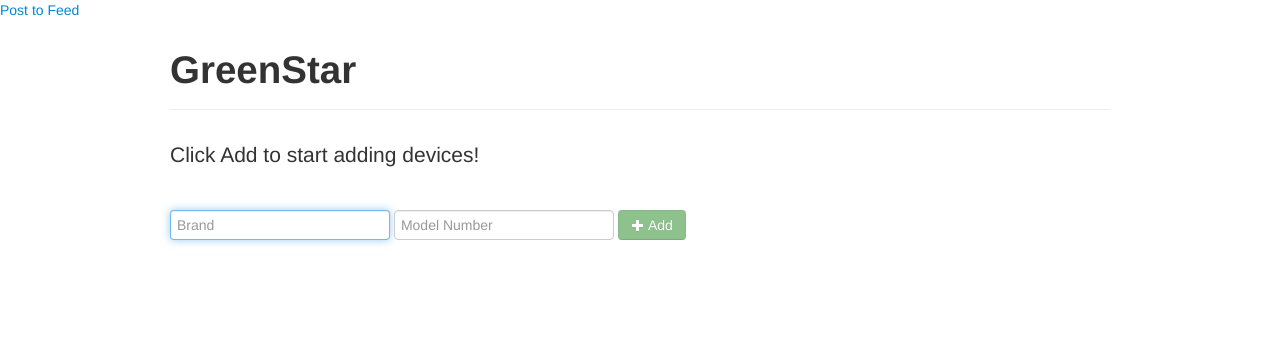
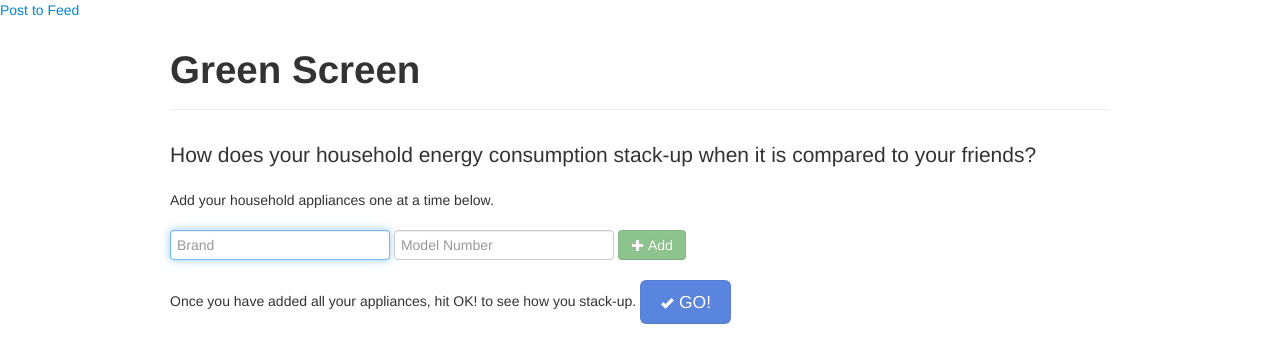
Before and after one commit to sargegoodweather/govhack2013, a website: page index.html in a window 1280 px wide. Drawn offline with nearby package versions, Linux system fonts and the light colour scheme.

Commit message:
Add a big fuckin OK button

```diff
--- a/index.html
+++ b/index.html
@@ -63,11 +63,12 @@ li:hover .remove-appliance {
 
   <div class="container">
     <div class="page-header">
-      <h1>GreenStar</h1>
+      <h1>Green Screen</h1>
     </div>
     <p class="lead">
-      Click Add to start adding devices!
+    How does your household energy consumption stack-up when it is compared to your friends?
     </p>
+    Add your household appliances one at a time below.
     <ul id="appliance-list" class="nav nav-tabs nav-stacked"></ul>
     <div class="btn-group" style="display: none;">
       <button class="btn btn-large btn-primary">Add device</button>
@@ -88,6 +89,8 @@ li:hover .remove-appliance {
       <input placeholder="Model Number" data-field="model" type="text" data-provide="typeahead" autocomplete="off">
       <button type="submit" data-field="add" class="btn btn-success disabled"><i class="icon-plus icon-white"></i> Add</button>
     </form>
+    Once you have added all your appliances, hit OK! to see how you stack-up.
+    <button id="ok" class="btn btn-large btn-primary"><i class="icon-ok icon-white"></i> GO!</button>
   </div>
 </body>
 <script id="appliance-list-template" type="text/x-template">
--- a/js/script.js
+++ b/js/script.js
@@ -90,6 +90,7 @@ $(function() {
     get(brand(), model(), $appliance[0]);
     $("form")[0].reset();
     allowAdd();
+    allowOk();
     $("form input:first").focus();
   }
 
@@ -103,6 +104,7 @@ $(function() {
 
   var removeAppliance = function(element) {
     $(element).closest("li").remove();
+    allowOk();
   };
 
   var addEnergyInformation = function(element) {
@@ -125,8 +127,29 @@ $(function() {
   var get = function(brand, model, element) {
     var url = "http://opendata.linkdigital.com.au/api/action/datastore_search_sql?sql=SELECT%20*%20FROM%20%2293a615e5-935e-4713-a4b0-379e3f6dedc9%22%20WHERE%20TRIM(%22Brand_Reg%22)=TRIM('" + brand + "')%20AND%20TRIM(%22Model_No%22)=TRIM('" + model + "')";
     $.ajax(url, {success: addEnergyInformation(element)});
-  }
+  };
 
+  var disableOk = function($ok) {
+    $ok.addClass("disabled");
+    $ok[0].disabled = true;
+    return false;
+  };
+
+  var enableOk = function($ok) {
+    $ok.removeClass("disabled");
+    $ok[0].disabled = false;
+    return true;
+  };
+
+  var allowOk = function() {
+    var $ok = $("#ok");
+    if ($("#appliance-list li").length > 0) {
+      return enableOk($ok);
+    }
+    return disableOk($ok);
+  };
+
+  allowOk();
   disableSubmission($("form button[type='submit']"));
   $("form input:first").focus();
 });
```
